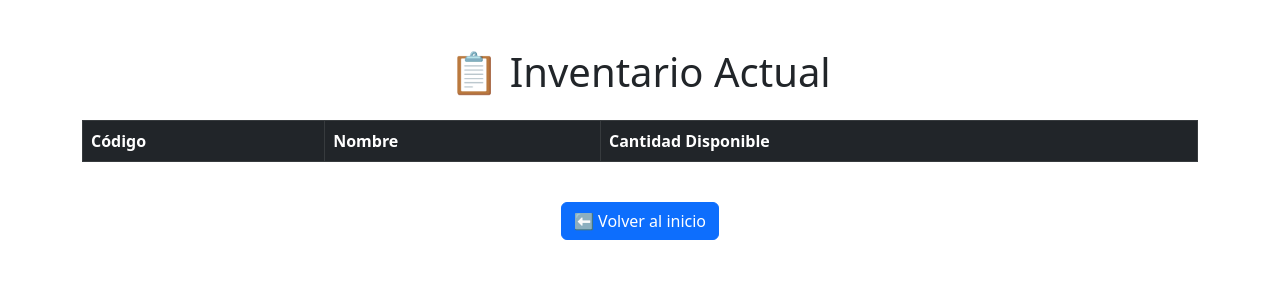
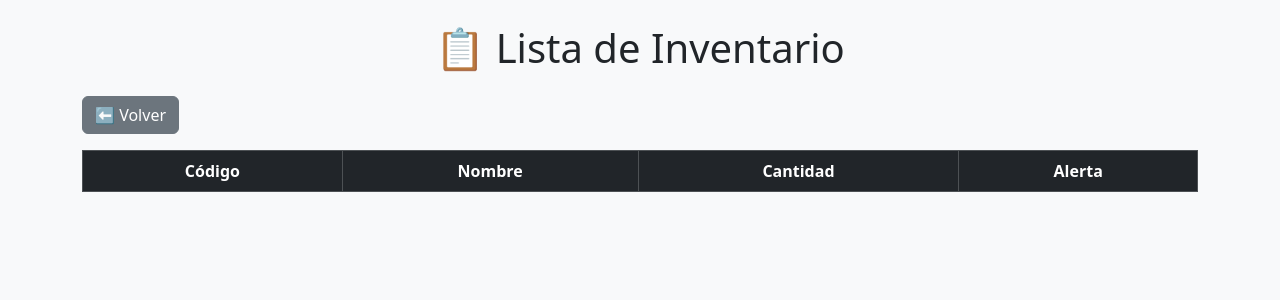
Before and after one commit to JUANTG23/inventario-barcode, a Flask app: page /lista in a window 1280 px wide. Shown: the top 300 px of the page. Run offline with Flask 3, Linux system fonts and the light colour scheme; lists and menus that the app fills with data are empty; parts of the project's set-up code (start-up, migrations or seed data) failed here and were passed over.

Commit message:
Lista mejorada con alertas visuales y diseño Bootstrap

```diff
--- a/templates/lista.html
+++ b/templates/lista.html
@@ -2,45 +2,45 @@
 <html lang="es">
 <head>
     <meta charset="UTF-8">
-    <title>Lista de Productos</title>
-    <link href="https://cdn.jsdelivr.net/npm/bootstrap@5.3.0/dist/css/bootstrap.min.css" rel="stylesheet">
-    <style>
-        .low-stock {
-            background-color: #f8d7da !important;
-        }
-        .ok-stock {
-            background-color: #d4edda !important;
-        }
-    </style>
+    <title>Lista de Inventario</title>
+    <link href="https://cdn.jsdelivr.net/npm/bootstrap@5.3.3/dist/css/bootstrap.min.css" rel="stylesheet">
 </head>
-<body>
-    <div class="container py-5">
-        <h1 class="mb-4 text-center">📋 Inventario Actual</h1>
+<body class="bg-light">
 
-        <div class="table-responsive">
+<div class="container mt-4">
+    <h1 class="mb-4 text-center">📋 Lista de Inventario</h1>
+
+    <a href="/" class="btn btn-secondary mb-3">⬅️ Volver</a>
+
     <table class="table table-bordered table-hover">
-                <thead class="table-dark">
+        <thead class="table-dark text-center">
             <tr>
                 <th>Código</th>
                 <th>Nombre</th>
-                        <th>Cantidad Disponible</th>
+                <th>Cantidad</th>
+                <th>Alerta</th>
             </tr>
         </thead>
         <tbody>
-                    {% for producto in inventario %}
-                        <tr class="{% if producto[2] <= 5 %}low-stock{% else %}ok-stock{% endif %}">
-                            <td>{{ producto[0] }}</td>
-                            <td>{{ producto[1] }}</td>
-                            <td>{{ producto[2] }}</td>
+            {% for item in inventario %}
+                <tr class="table-{{ item.alerta }}">
+                    <td class="text-center">{{ item.codigo }}</td>
+                    <td>{{ item.nombre }}</td>
+                    <td class="text-center">{{ item.cantidad }}</td>
+                    <td class="text-center">
+                        {% if item.alerta == 'danger' %}
+                            🔴 Crítico
+                        {% elif item.alerta == 'warning' %}
+                            🟠 Bajo stock
+                        {% else %}
+                            🟢 Suficiente
+                        {% endif %}
+                    </td>
                 </tr>
             {% endfor %}
         </tbody>
     </table>
 </div>
 
-        <div class="text-center mt-4">
-            <a href="/" class="btn btn-primary">⬅️ Volver al inicio</a>
-        </div>
-    </div>
 </body>
 </html>
```
Lines whose indentation alone changed are shown as unchanged.
